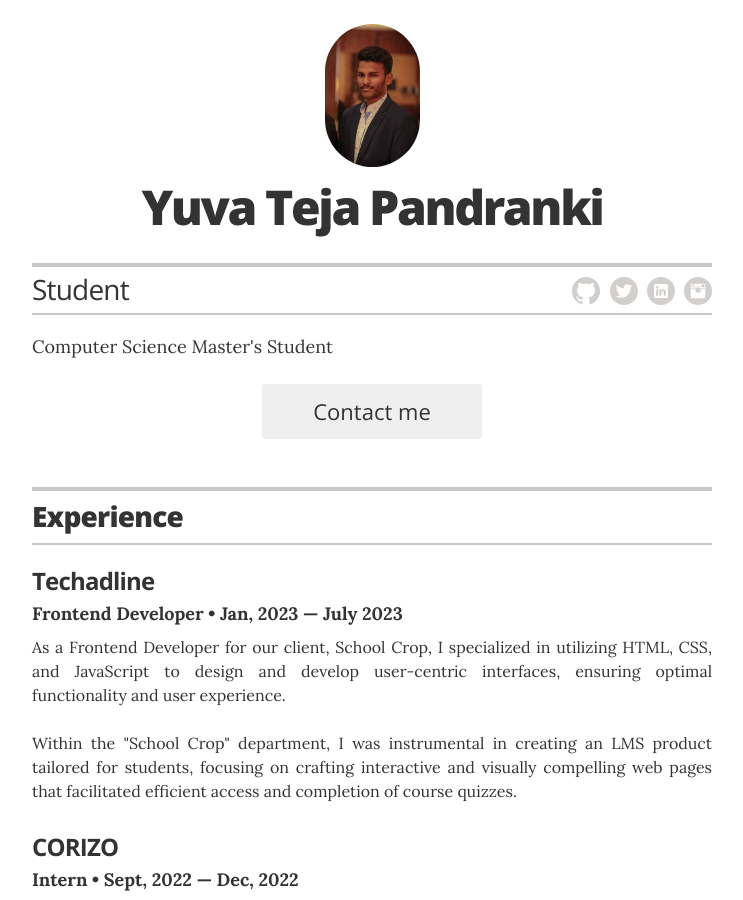
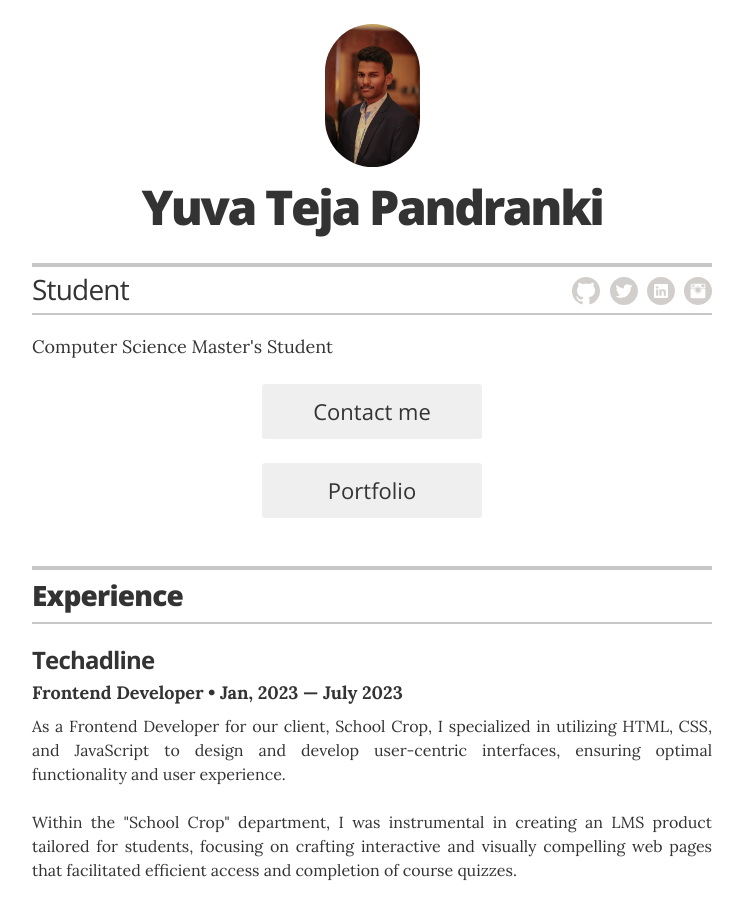
Before and after one commit to YuvaTeja-Pandranki/resume, a Jekyll site: the page built from index.html, in a window 1280 px wide and 900 px high. Shown: the whole window, without its empty margins (268-1011 px from the left). Built offline with Jekyll 4.4.1, drawn with Linux system fonts in a browser that asks for light colours.

Commit message:
portfolio

```diff
--- a/_layouts/resume.html
+++ b/_layouts/resume.html
@@ -41,6 +41,7 @@
 
         {% if site.resume_looking_for_work == 'yes' %}
         <a href="mailto:{{ site.resume_contact_email }}" class="contact-button no-print" itemprop="email">Contact me</a>
+        <a href="https://resume.yuvatejapandranki.online/" class="contact-button no-print" itemprop="website">Portfolio</a>
         {% elsif site.resume_looking_for_work == 'no' %}
         <a class="contact-button not-looking no-print">I'm not looking for work right now.</a>
         {% else %}
```
